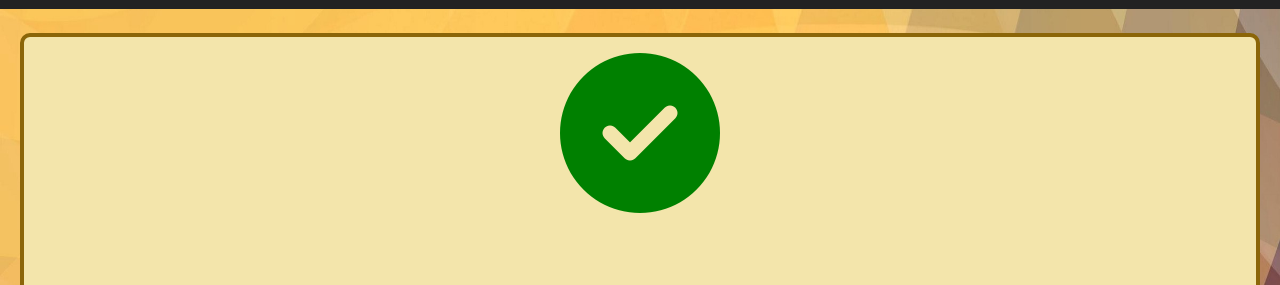
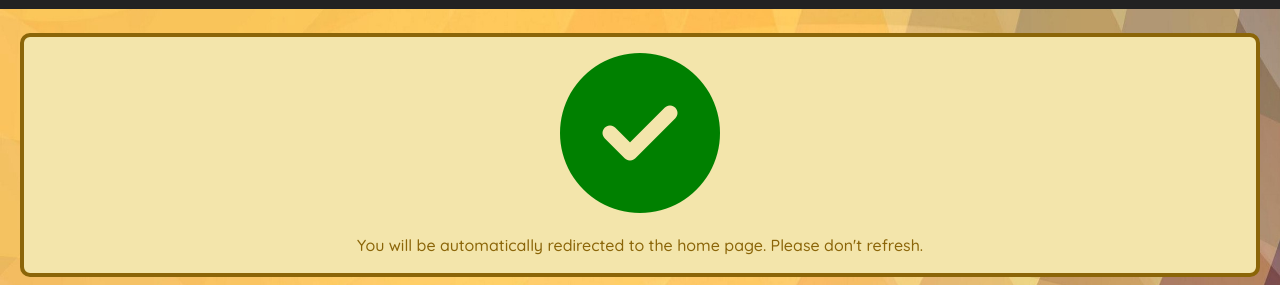
Before and after one commit to aniket-das13/E-ShopNow_, a plain HTML site: page checkout.html in a window 1280 px wide. Shown: the part 174-459 px from the top of the page. Drawn offline with nearby package versions, Linux system fonts and the light colour scheme; no server answers.

Commit message:
Update checkout.html

```diff
--- a/checkout.html
+++ b/checkout.html
@@ -131,12 +131,13 @@
 
 
 
-<div class="jumbotron mt-4 mb-2 pt-3" style="background: #F3E5AB; margin-left: 20px; margin-right: 20px; border:4px solid #8b6508; border-radius: 10px;">
+<div class="jumbotron mt-4 mb-2 pt-3 pb-0" style="background: #F3E5AB; margin-left: 20px; margin-right: 20px; border:4px solid #8b6508; border-radius: 10px;">
 
 <div class="text-center">
 <i class="fas fa-check-circle " style="font-size: 10em; color: green;"> </i></div>
 <p class="mt-2 text-center" style="color: #8b6508; text-shadow: 1px 1px #8b6508;" id="thankyou"></p>
 <p class="text-center" style="color: #8b6508;" id="orderd"></p>
+<p class="text-center" style="color: #8b6508; margin-top: 20px;">You will be automatically redirected to the home page. Please don't refresh. </p>
 
 
 </div>
```
